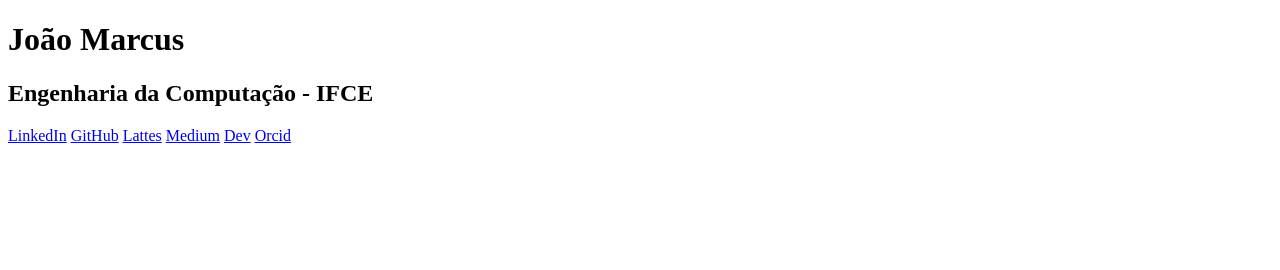
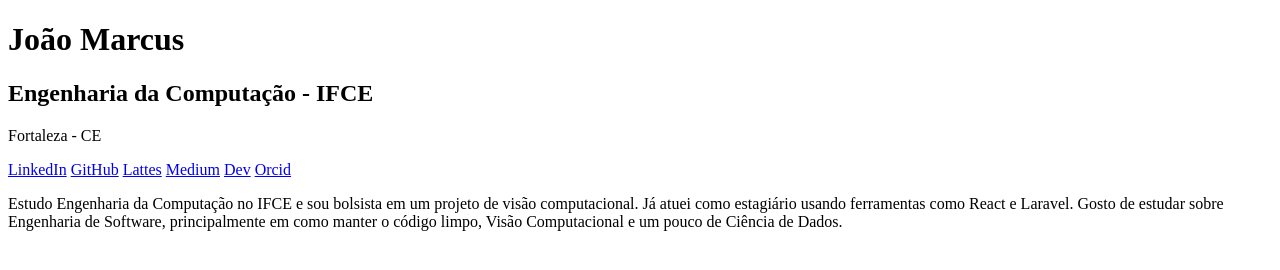
Before and after one commit to Joaom123/Joaom123.github.io, a plain HTML site: page index.html in a window 1280 px wide. Drawn offline with Linux system fonts and the light colour scheme.

Commit message:
montando estrutural principal do html

```diff
--- a/index.html
+++ b/index.html
@@ -5,13 +5,14 @@
     <meta name="viewport"
           content="width=device-width, user-scalable=no, initial-scale=1.0, maximum-scale=1.0, minimum-scale=1.0">
     <meta http-equiv="X-UA-Compatible" content="ie=edge">
-    <title>João Marcus</title>
+    <title>João Marcus @Joaom123</title>
 </head>
 <body>
-<div>
-    <h1>João Marcus</h1>
-    <h2>Engenharia da Computação - IFCE</h2>
-    <div>
+<div class="container">
+    <h1 class="nome">João Marcus</h1>
+    <h2 class="rotulos">Engenharia da Computação - IFCE</h2>
+    <p class="localizacao">Fortaleza - CE</p>
+    <div class="links">
         <a href="https://www.linkedin.com/in/joaomarcusmr/" target="_blank" rel="noopener">LinkedIn</a>
         <a href="https://github.com/Joaom123" target="_blank" rel="noopener">GitHub</a>
         <a href="https://lattes.cnpq.br/5776026518580392" target="_blank" rel="noopener">Lattes</a>
@@ -19,6 +20,15 @@
         <a href="https://dev.to/joaom123" target="_blank" rel="noopener">Dev</a>
         <a href="https://orcid.org/0000-0001-8377-2054" target="_blank" rel="noopener">Orcid</a>
     </div>
+    <div class="sobre-mim">
+        <p>Estudo Engenharia da Computação no IFCE e sou bolsista em um projeto de visão computacional. Já
+            atuei como estagiário usando ferramentas como React e Laravel. Gosto de estudar sobre Engenharia de
+            Software, principalmente em como manter o código limpo, Visão Computacional e um pouco de Ciência de
+            Dados.</p>
+    </div>
+    <div class="download-cv">
+
+    </div>
 </div>
 </body>
 </html>
```
Also changed, not shown: assets/img/eu-1.jpg (added), assets/js/script.js (added), assets/style/style.css (added).
